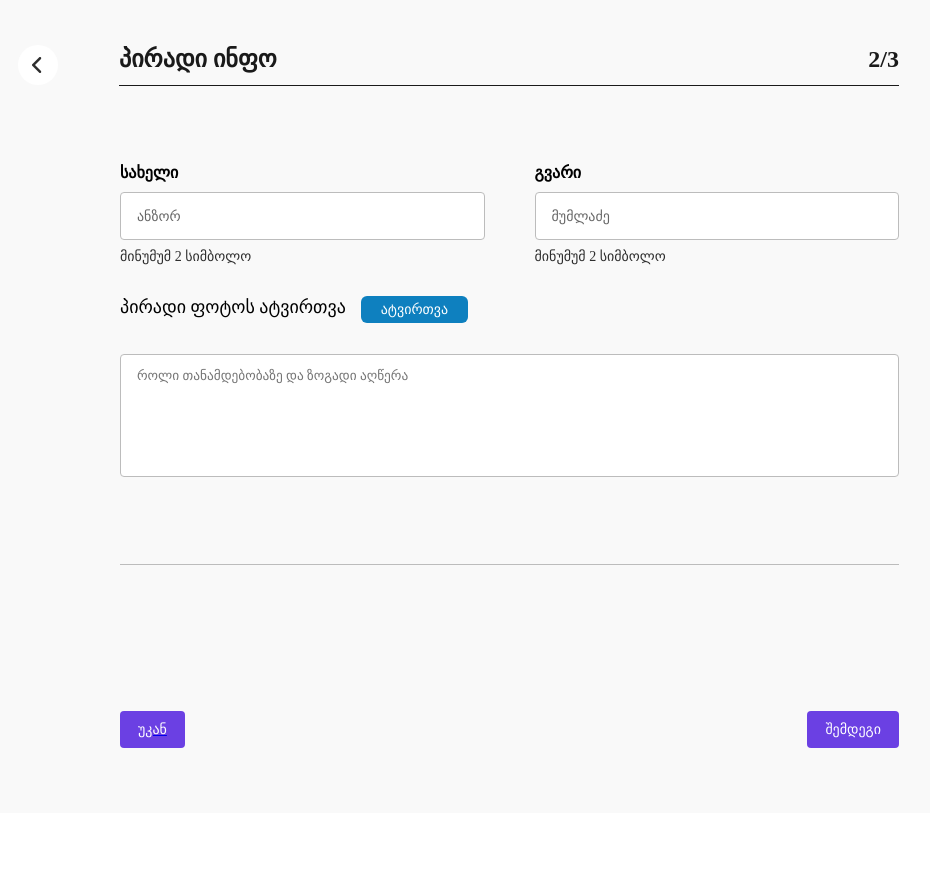
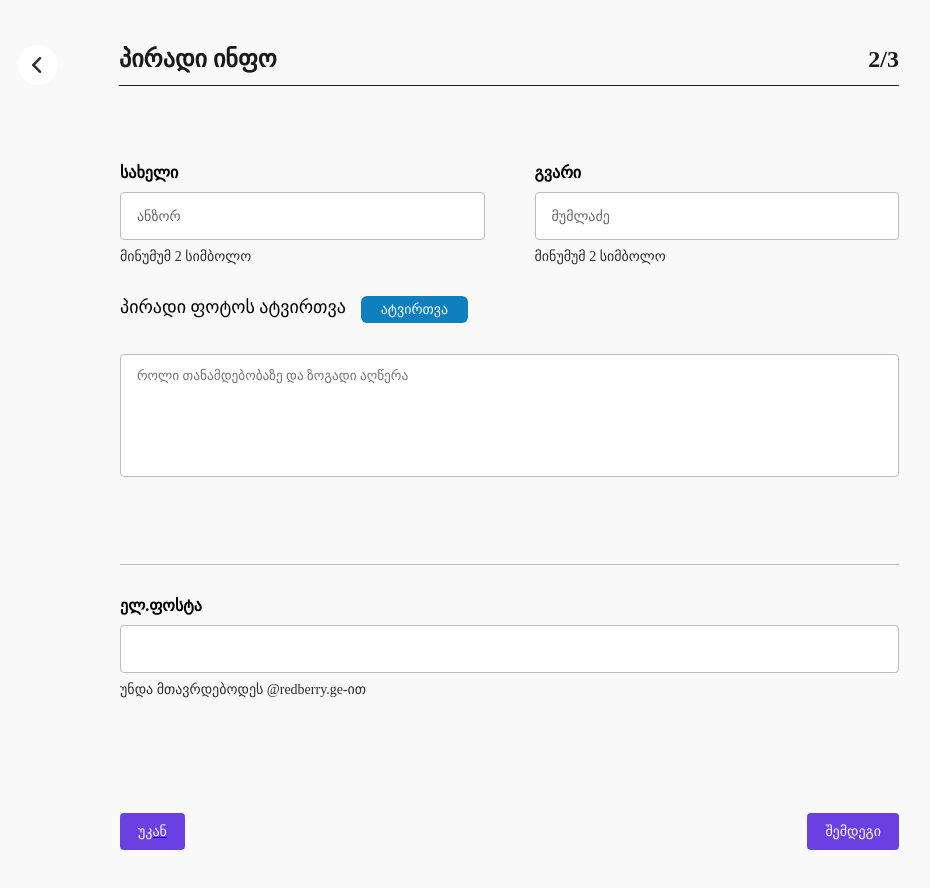
Before and after one commit to lukakhutsishvili/CVgenerator, a React (Vite) app: page /PersonalInfo in a window 1280 px wide. Shown: the top 888 px of the page, without its empty margins (30-960 px from the left). Before the commit the page ends 813 px from the top, so only its background shows below. Built offline with nearby package versions, Linux system fonts and the light colour scheme; a web font is replaced by a local one.

Commit message:
feat: add email input

```diff
--- a/src/pages/PersonalInfo.tsx
+++ b/src/pages/PersonalInfo.tsx
@@ -12,6 +12,8 @@ type formTypes = {
   name: string;
   surname: string;
   about: string;
+  photoUrl: string;
+  email: string;
 };
 
 export default function PersonalInfo() {
@@ -153,6 +155,14 @@ export default function PersonalInfo() {
                   }}
                 ></div>
               </div>
+              <Input
+                type="email"
+                labelTxt="ელ.ფოსტა"
+                errorTxt="უნდა მთავრდებოდეს @redberry.ge-ით"
+                name={`email`}
+              >
+                anzorr666@redberry.ge
+              </Input>
             </section>
             <Footer>
               <Link to={"/Home"}>
```
